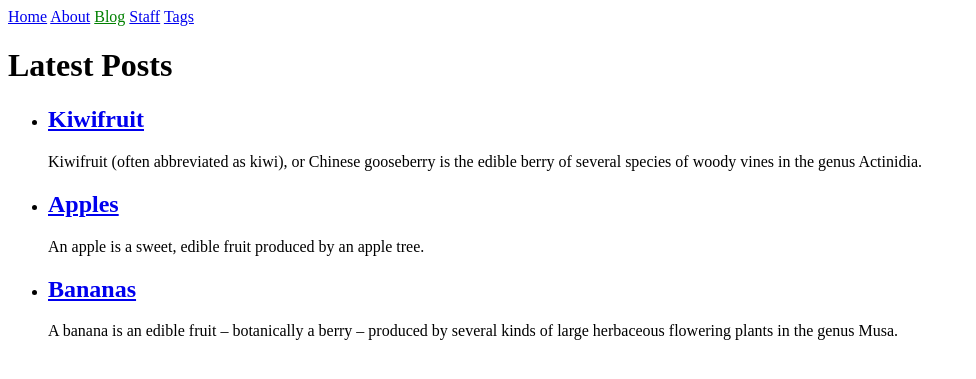
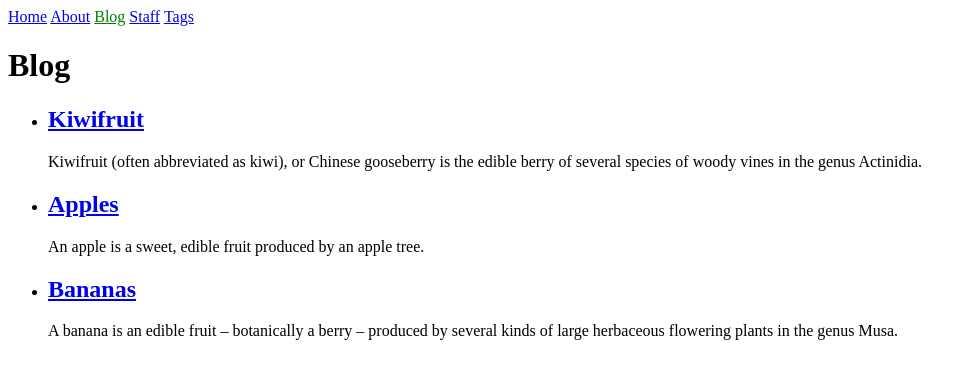
Before and after one commit to zeljkofilipin/jekyll, a Jekyll site: the page built from blog.html, in a window 1280 px wide. Shown: the top 379 px of the page, without its empty margins (0-976 px from the left). Built offline with Jekyll 4.4.1, drawn with Linux system fonts in a browser that asks for light colours.

Commit message:
All pages have title and some content

```diff
--- a/blog.html
+++ b/blog.html
@@ -1,7 +1,7 @@
 ---
 title: Blog
 ---
-<h1>Latest Posts</h1>
+<h1>{{ page.title }}</h1>
 
 <ul>
   {% for post in site.posts %}
--- a/index.html
+++ b/index.html
@@ -1,4 +1,6 @@
 ---
 title: Home
 ---
-<h1>{{ "Hello World!" | downcase }}</h1>
+<h1>{{ page.title }}</h1>
+
+Welcome to my site! :)
--- a/staff.html
+++ b/staff.html
@@ -1,7 +1,7 @@
 ---
 title: Staff
 ---
-<h1>Staff</h1>
+<h1>{{ page.title }}</h1>
 
 <ul>
   {% for author in site.authors %}
--- a/tags.html
+++ b/tags.html
@@ -1,6 +1,8 @@
 ---
 title: Tags
 ---
+<h1>{{ page.title }}</h1>
+
 {% for tag in site.tags %}
   <h3>{{ tag[0] }} ({{ tag[1] | size }})</h3>
 {% endfor %}
```
Also changed, not shown: about.md (+1 -1 lines).
